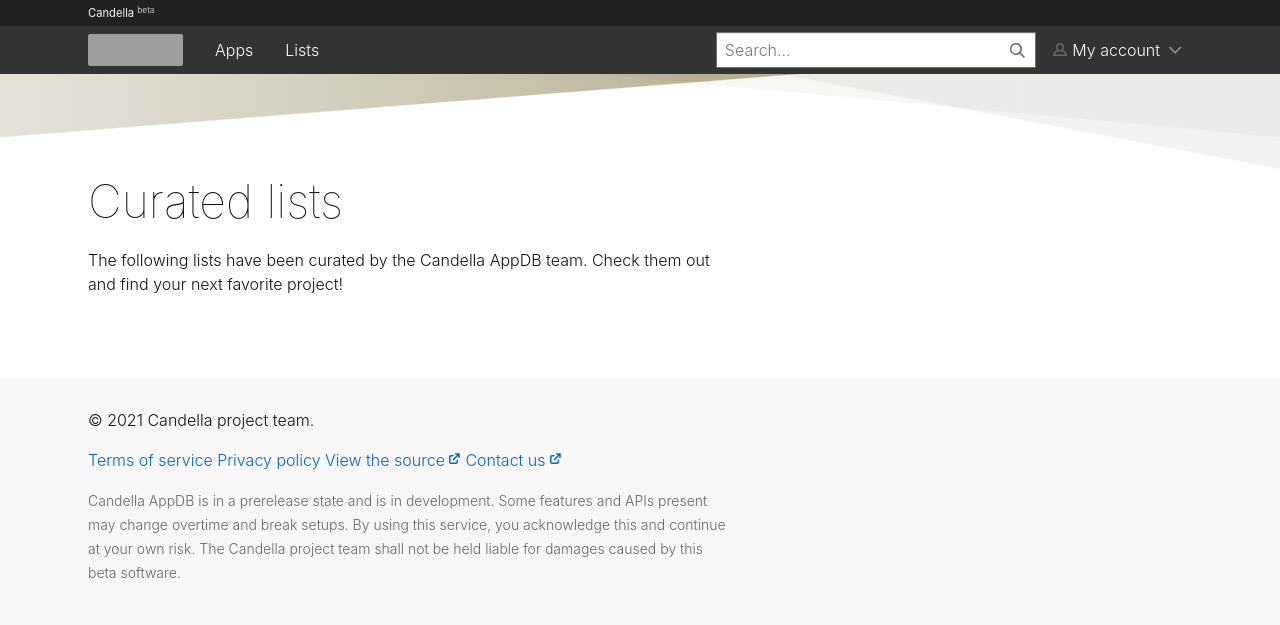
After one commit to UnscriptedVN/appstore, a Flask app: template templates/pages/lists.html in a window 1280 px wide. The commit adds this page. Shown: the top 625 px of the page. Run offline with Flask 2, Linux system fonts and the light colour scheme; the template is opened without the code that fills it, so the values that code supplies are empty; parts of the project's set-up code (start-up, migrations or seed data) failed here and were passed over; some web fonts are replaced; grey boxes are pictures that could not be loaded.

Commit message:
💄 Add pages for all lists and list details

```diff
--- a/appdb.py
+++ b/appdb.py
@@ -143,9 +143,11 @@ def prod_apps():
 
 @app.route("/lists")
 def prod_lists():
-    # FIXME: Implement this page.
-    abort(404)
-
+    lists = ro.lists.get_all_curator_lists(APPDB_CONNECTION)
+    projects_for_lists = {}
+    for list in lists:
+        projects_for_lists[list["listid"]] = ro.lists.get_projects_from_list(APPDB_CONNECTION, list["listid"])
+    return render_template("pages/lists.html", lists=lists, projects=projects_for_lists), 200
 
 @app.route("/search")
 def prod_search():
@@ -179,6 +181,14 @@ def developer_detail(developer_id: int):
 
     projects_by_dev = ro.projects.get_projects_by_developer(APPDB_CONNECTION, developer["userid"])
     return render_template("pages/dev_detail.html", developer=developer, projects=projects_by_dev), 200
+
+
+@app.route("/lists/<int:id>")
+def list_detail(id: int):
+    curated_list = ro.lists.get_one_list(APPDB_CONNECTION, str(id))
+    projects = ro.lists.get_projects_from_list(APPDB_CONNECTION, str(id))
+    curator = ro.accounts.get_account(APPDB_CONNECTION,curated_list["userid"])
+    return render_template("pages/list_detail.html", list=curated_list, projects=projects, curator=curator), 200
 
 ###########################################
 # MARK: AUTHENTICATION PAGES              #
--- a/templates/components/project_card.html
+++ b/templates/components/project_card.html
@@ -16,7 +16,9 @@
         <p class="p-heading--3 cc-project-card__name">
             <a href="{{ url_for('project_detail', project_id=project.id) }}">{{ project.name }}</a>
         </p>
-        <p class="p-heading--5 u-text--muted cc-project-card__author">{{ dev.name }}</p>
+        {% if dev %}
+            <p class="p-heading--5 u-text--muted cc-project-card__author">{{ dev.name }}</p>
+        {% endif %}
         <p>
             {{ project.description | truncate(100) }}
         </p>
--- /dev/null
+++ b/templates/pages/lists.html
@@ -0,0 +1,28 @@
+{% extends "default.html" %}
+{% block title %}Curated Lists - Candella AppDB{% endblock %}
+{% block content %}
+<div class="p-strip--suru-topped">
+    <div class="row">
+        <h1>Curated lists</h1>
+        <p>
+            The following lists have been curated by the Candella AppDB team. Check them
+            out and find your next favorite project!
+        </p>
+    </div>
+</div>
+{% for list in lists %}
+<div id="rxw-curated-list__id-{{ list.listid }}" class="p-strip is-shallow">
+    <div class="row">
+        <h2>{{ list.name }}</h2>
+        <p><a class="p-button" href="{{ url_for('list_detail', id=list.listid) }}">Show more &rsaquo;</a></p>
+    </div>
+    <div class="row">
+        {% for project in projects[list.listid][:3] %}
+        <div class="col-4">
+            {% include "components/project_card.html" %}
+        </div>
+        {% endfor %}
+    </div>
+</div>
+{% endfor %}
+{% endblock %}
```
Also changed, not shown: roland/lists.py (+8 -1 lines), roland/projects.py (+4 -4 lines), templates/404.html (deleted, +0 -7 lines), templates/pages/list_detail.html (added, +20 -0 lines).
